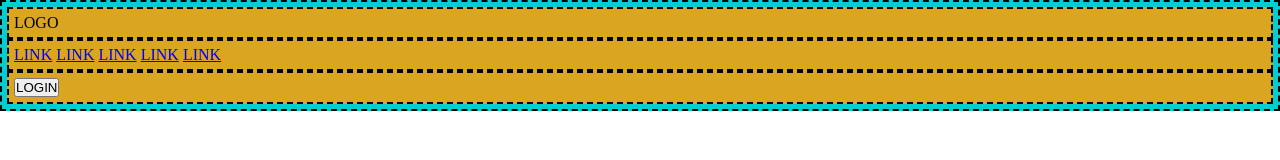
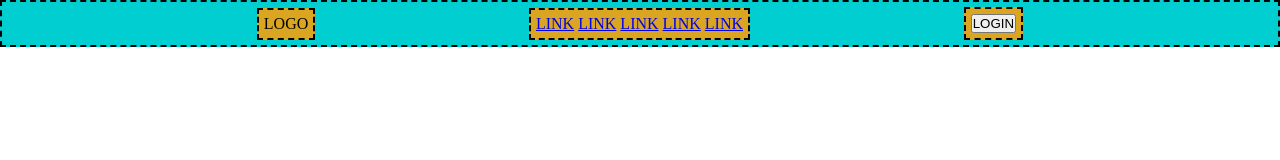
Before and after one commit to GiorgiaSecchi/htmlcss-struttura-discord, a plain HTML site: page index.html in a window 1280 px wide. Drawn offline with Linux system fonts and the light colour scheme.

Commit message:
add container section header

```diff
--- a/css/style.css
+++ b/css/style.css
@@ -26,3 +26,12 @@
 .debug .debug {
   background-color: goldenrod;
 }
+
+/* HEADER */
+
+.page-header > .container {
+  background-color: darkturquoise;
+  display: flex;
+  justify-content: space-around;
+  align-items: center;
+}
--- a/index.html
+++ b/index.html
@@ -10,10 +10,13 @@
   </head>
   <body>
     <header class="page-header debug">
+      <section class="container">
+        <!-- LOGO -->
         <div class="logo-header debug">LOGO</div>
 
-      <div>
-        <nav class="debug">
+        <!-- LINK -->
+        <div class="debug">
+          <nav>
             <a href="#">LINK</a>
             <a href="#">LINK</a>
             <a href="#">LINK</a>
@@ -22,9 +25,11 @@
           </nav>
         </div>
 
+        <!-- LOGIN -->
         <div class="debug">
           <button>LOGIN</button>
         </div>
+      </section>
     </header>
   </body>
 </html>
```
Lines whose indentation alone changed are shown as unchanged.
